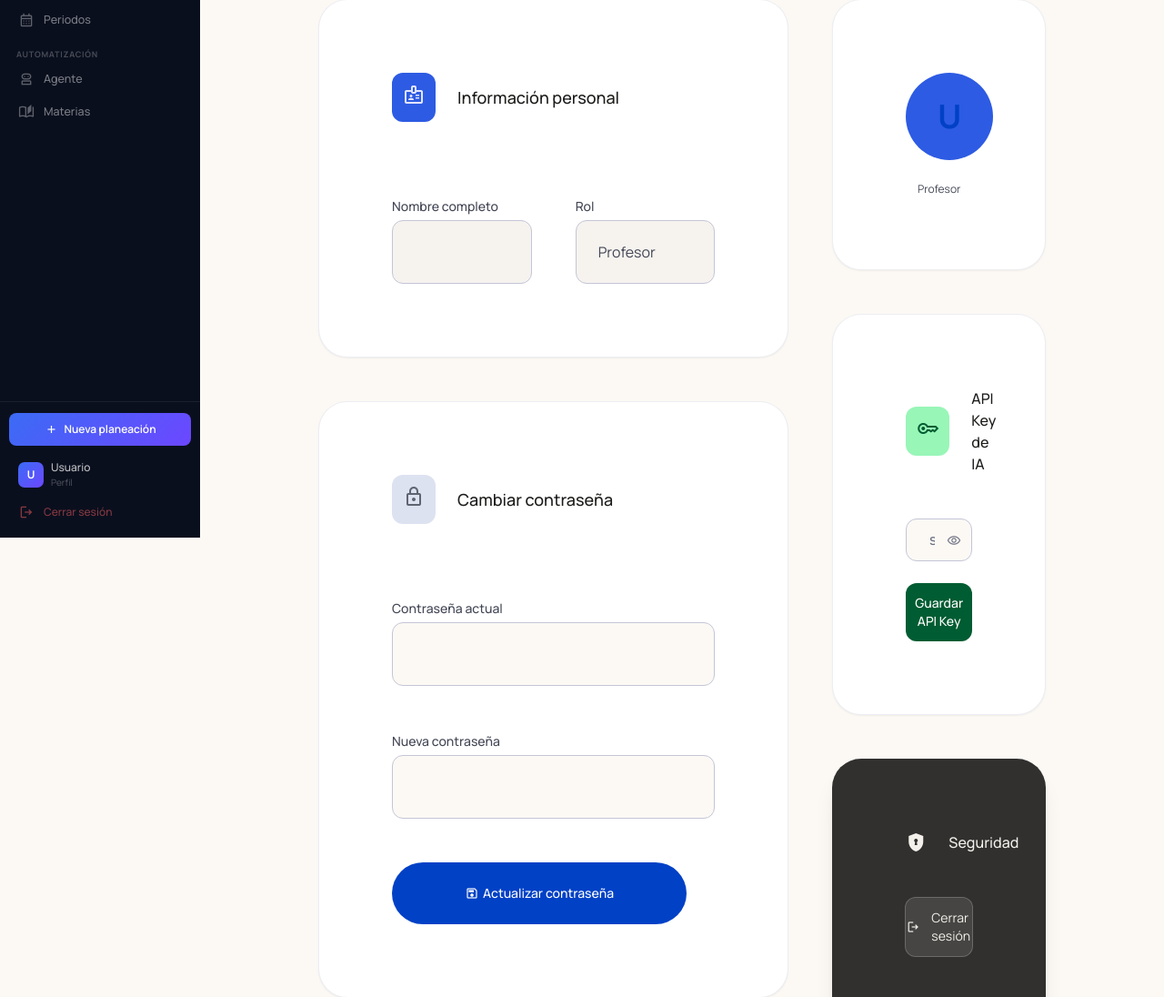
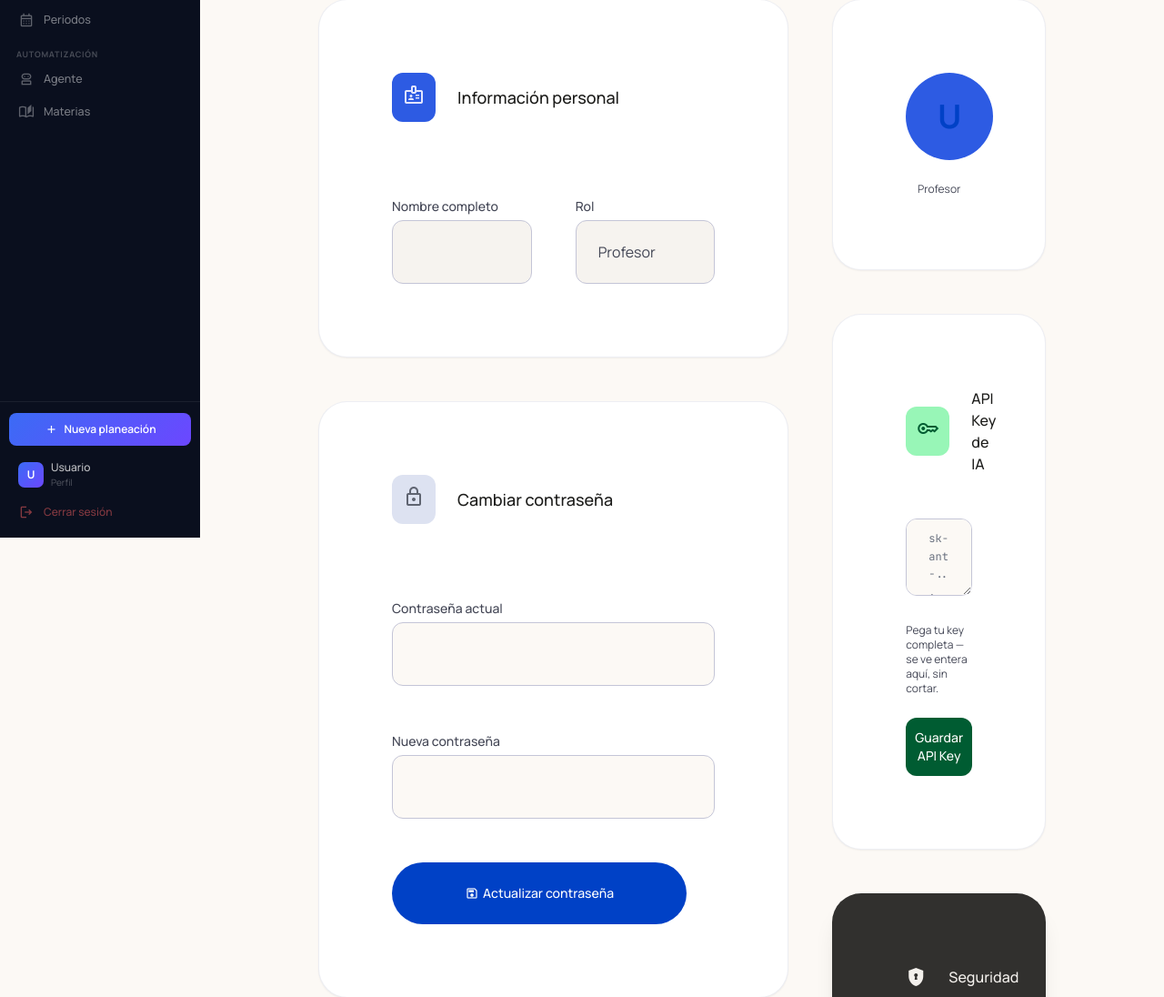
Before and after one commit to alcolhumboldt-byte/planeador-academico, a Flask app: template templates/perfil.html in a window 1280 px wide. Shown: the part 209-1305 px from the top of the page at 91% size. Run offline with Flask 3, Linux system fonts and the light colour scheme; the template is opened without the code that fills it, so the values that code supplies are empty; some libraries are stand-ins or nearby versions.

Commit message:
Mejorar campo de API Key en Perfil: textarea que muestra la key completa sin cortar, mas margen de longitud

```diff
--- a/app.py
+++ b/app.py
@@ -82,7 +82,7 @@ def sanitize(value, tipo="text", max_len=500):
         "text":     200,
         "nombre":   100,
         "codigo":   10,
-        "password": 128,
+        "password": 300,  # suficiente para API keys largas
         "año":      4,
         "url":      500,
         "textarea": 2000,
--- a/templates/perfil.html
+++ b/templates/perfil.html
@@ -153,16 +153,11 @@
               <h3 class="text-base font-medium text-on-surface">API Key de IA</h3>
             </div>
             <form id="form-apikey" action="/api/perfil/cambiar_api_key" class="space-y-md">
-              <div class="relative">
-                <input name="api_key" type="password" id="api-key-input"
-                  placeholder="sk-ant-..."
-                  value="{{ api_key_hint or '' }}"
-                  class="w-full rounded-xl border border-outline-variant py-sm px-md pr-[40px] text-xs bg-surface focus:ring-2 focus:ring-primary focus:border-primary font-mono"/>
-                <button type="button" onclick="togglePass('api-key-input','api-key-icon')"
-                  class="absolute inset-y-0 right-0 pr-sm flex items-center text-outline">
-                  <span class="material-symbols-outlined text-[16px]" id="api-key-icon">visibility</span>
-                </button>
-              </div>
+              <textarea name="api_key" id="api-key-input" rows="3"
+                placeholder="sk-ant-..."
+                oninput="document.getElementById('api-key-count').textContent = this.value.trim().length + ' caracteres';"
+                class="w-full rounded-xl border border-outline-variant py-sm px-md text-xs bg-surface focus:ring-2 focus:ring-primary focus:border-primary font-mono resize-y break-all leading-relaxed">{{ api_key_hint or '' }}</textarea>
+              <p id="api-key-count" class="text-xs text-on-surface-variant">Pega tu key completa — se ve entera aquí, sin cortar.</p>
               <button type="submit"
                 class="w-full bg-tertiary text-on-tertiary py-sm rounded-xl text-sm font-medium hover:opacity-90 transition-all">
                 Guardar API Key
```
